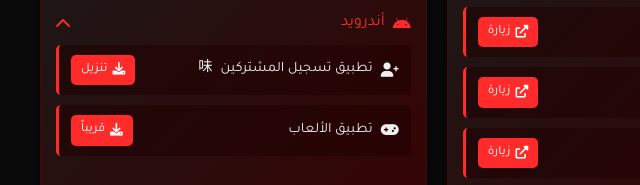
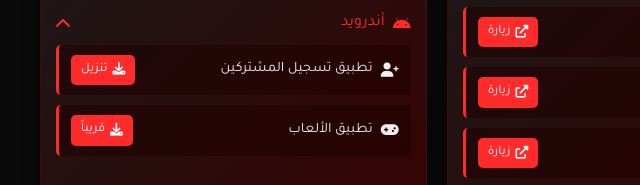
Before and after one commit to arc56a/Official-page, a plain HTML site: page index.html in a window 1280 px wide. Shown: the part 284-469 px from the top of the page, 0-640 px from the left. Drawn offline with Linux system fonts and the light colour scheme.

Commit message:
Update index.html

```diff
--- a/index.html
+++ b/index.html
@@ -357,7 +357,7 @@
                                 <div class="app-name">
                                     <i class="fas fa-user-plus"></i>
                                     <span>تطبيق تسجيل المشتركين</span>
-                                味                            </div>
+                                                          </div>
                                 <a href="https://e.top4top.io/f_XWotGizZ1EiZ7cQ7m6VR7A/1750299239/3454z2bor0.apk" class="download-btn" download>
                                     <i class="fas fa-download"></i> تنزيل
                                 </a>
```
